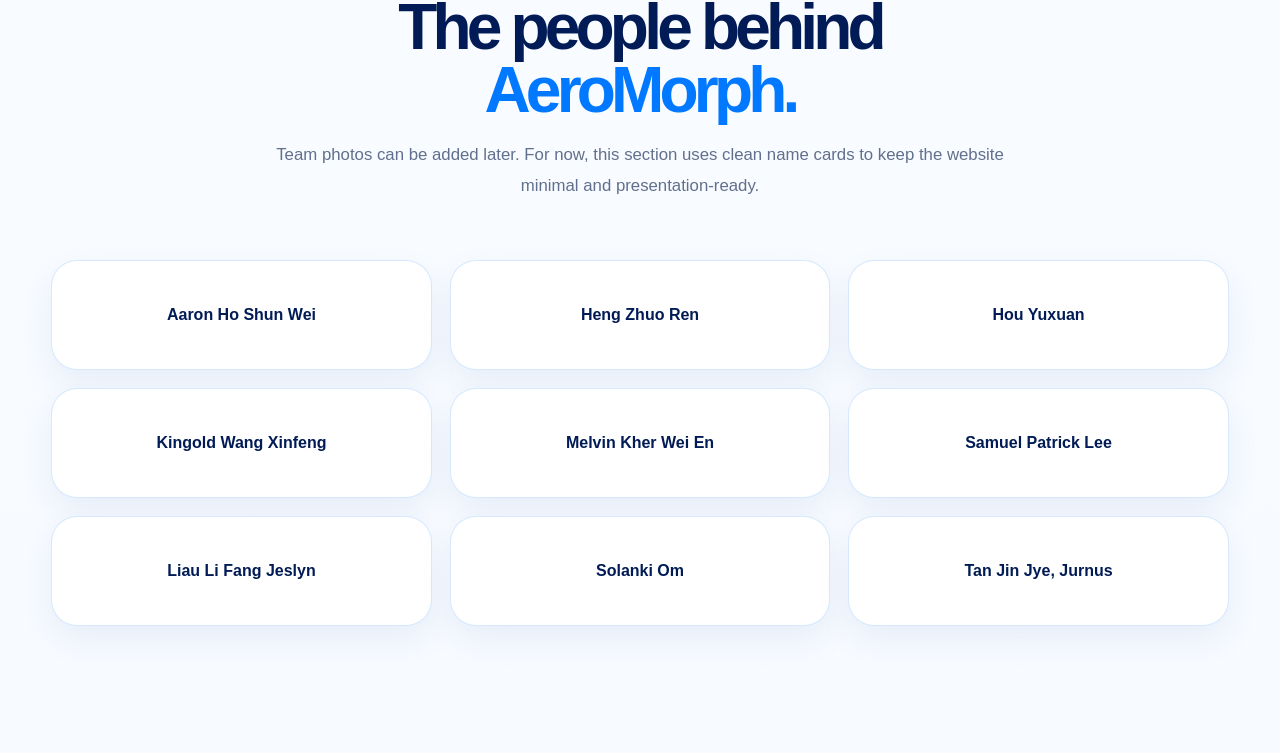
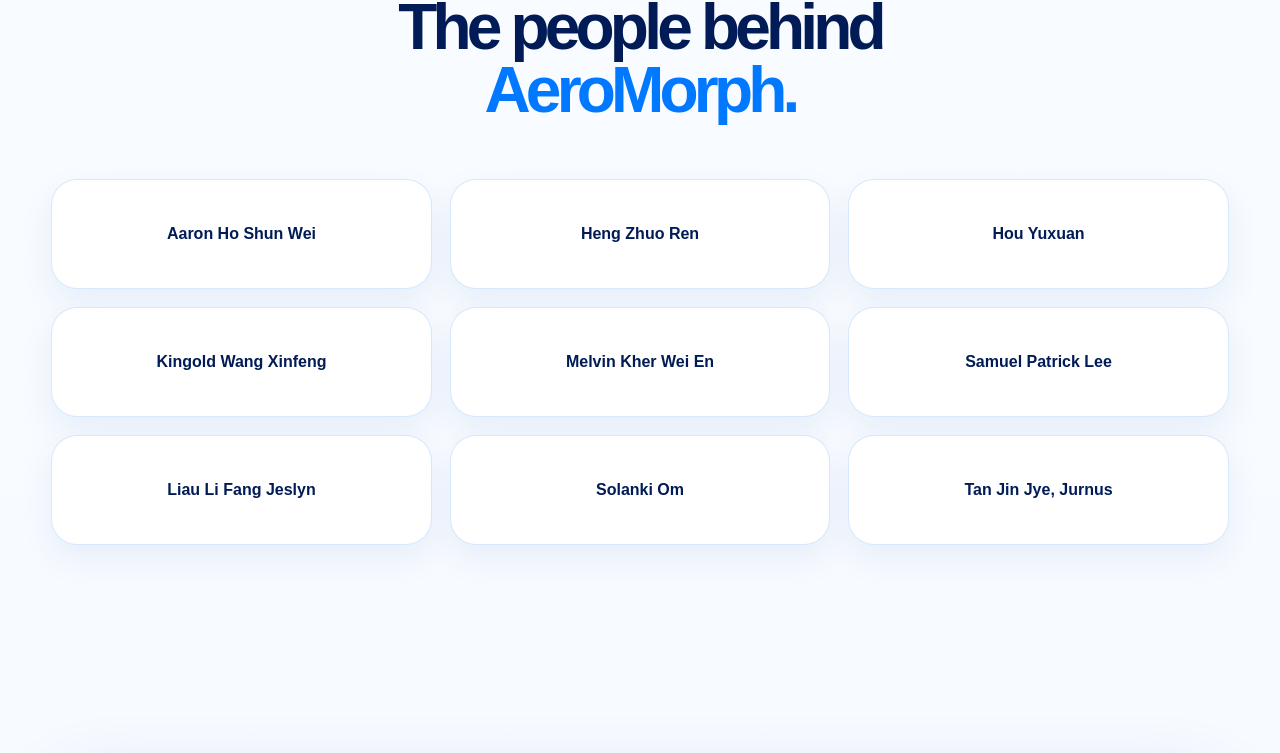
Before and after one commit to kingoldwang/t036-robofly-landing, a plain HTML site: page index.html in a window 1280 px wide. Shown: the part 4574-5327 px from the top of the page. Drawn offline with Linux system fonts and the light colour scheme; grey boxes are pictures that could not be loaded.

Commit message:
Update index.html

```diff
--- a/index.html
+++ b/index.html
@@ -1057,10 +1057,7 @@
 
           <h2>The people behind <span>AeroMorph.</span></h2>
 
-          <p>
-            Team photos can be added later. For now, this section uses clean
-            name cards to keep the website minimal and presentation-ready.
-          </p>
+
         </div>
 
         <div class="team-grid">
```
